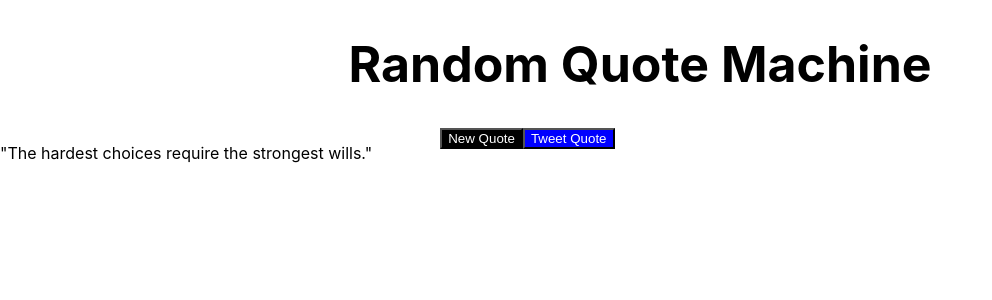
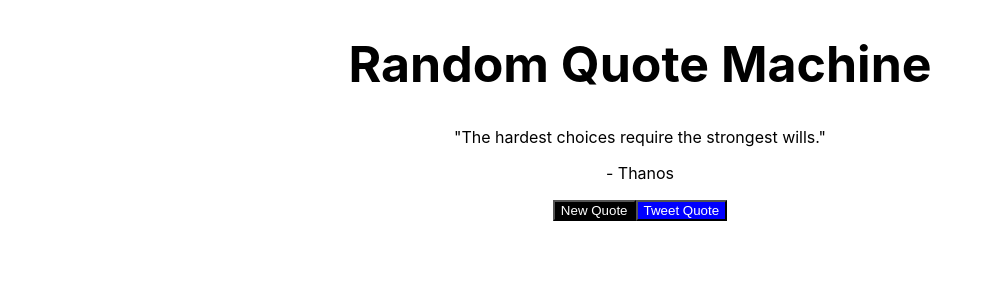
Before and after one commit to SSBdevelopment/random-quote-machine, a React (Create React App) app: page / in a window 1280 px wide. Shown: the top 300 px of the page, without its empty margins (0-992 px from the left). Built offline with nearby package versions, Linux system fonts and the light colour scheme.

Commit message:
Centred/Centered the quote-box
- Passes all freecodecamp tests

```diff
--- a/src/App.css
+++ b/src/App.css
@@ -5,9 +5,13 @@
 }
 
 .quote-box {
-    display: flex;
+    margin-left: auto;
+    margin-right: auto;
     width: 60%;
-    color: white;
+    align-items: center;
+    text-align: center;
+    position: relative;
+    color: grey;
 }
 
 .new-quote {
@@ -20,6 +24,10 @@
     color: black;
 }
 
+.author {
+    color: black;
+}
+
 .tweet-button {
     text-align: center;
     color: white;
--- a/src/App.js
+++ b/src/App.js
@@ -36,14 +36,16 @@
     return (
       <div className="App">
         <h1 id="title" className="title">Random Quote Machine</h1>
-        <wrapper id="quote-box" className="quote-box">
-        <p id="text" className="text">"{this.state.quote}"</p>
-        <p id="author"> - {this.state.author}</p>
-      <header>
-        <button id="new-quote" className="new-quote" onClick={this.handleClick}>New Quote</button>
-      </header>
-      <a id="tweet-quote" href={encodeURI(`http://www.twitter.com/intent/tweet?text="${this.state.quote}" -${this.state.author}`)}><button className="tweet-button">Tweet Quote</button></a>
-      </wrapper>
+        {/*<wrapper id="quote-box" className="quote-box">*/}
+        <div id="quote-box" className="quote-box">
+          <p id="text" className="text">"{this.state.quote}"</p>
+          <p id="author" className="author"> - {this.state.author}</p>
+          <header>
+            <button id="new-quote" className="new-quote" onClick={this.handleClick}>New Quote</button>
+            <a id="tweet-quote" href={encodeURI(`http://www.twitter.com/intent/tweet?text="${this.state.quote}" -${this.state.author}`)}><button className="tweet-button">Tweet Quote</button></a>
+          </header>
+        {/*</wrapper>*/}
+        </div>
       </div>
     );
   }
```
